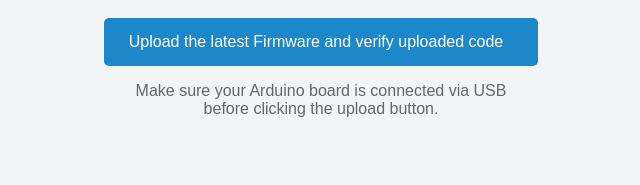
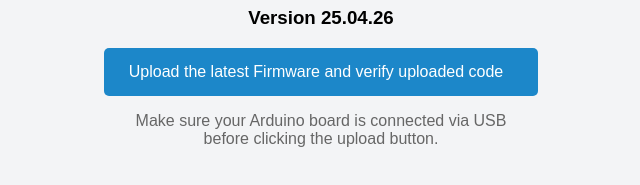
Before and after one commit to holtiwilan/holtiwilan.github.io, a plain HTML site: page Webflasher/index.html in a window 1280 px wide. Shown: the part 549-734 px from the top of the page, without its empty margins (319-959 px from the left). Drawn offline with Linux system fonts and the light colour scheme.

Commit message:
v25.04.26

```diff
--- a/Webflasher/index.html
+++ b/Webflasher/index.html
@@ -70,6 +70,7 @@
 <body>
     <img src="m.png" alt="Logo" class="logo">
     <h1>Firmware update</h1>
+	<h3>Version 25.04.26</h3>
     <button
       arduino-uploader
       hex-href="MagicSquareHelper.ino.hex"
```
Also changed, not shown: 1 other file.
